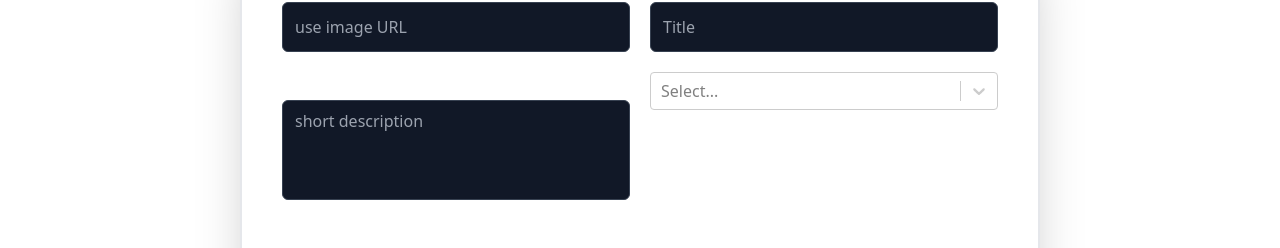
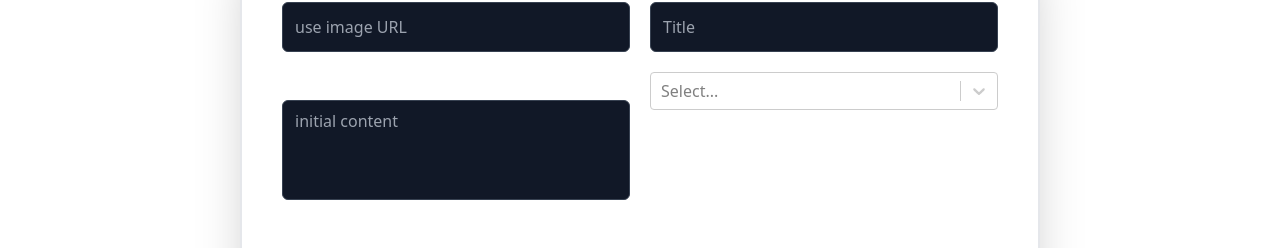
Before and after one commit to rijviislam/interactive-storytelling-platform, a React (Vite) app: page /add-story in a window 1280 px wide. Shown: the part 272-520 px from the top of the page. Built offline with nearby package versions, Linux system fonts and the light colour scheme; no server answers.

Commit message:
feat: added story details and path details page

```diff
--- a/src/Component/AddStory.jsx
+++ b/src/Component/AddStory.jsx
@@ -20,7 +20,7 @@ export default function AddStory() {
   const { data: allPath = [], isError } = useQuery({
     queryKey: ["allPath"],
     queryFn: async () => {
-      const result = await axios.get("http://localhost:5001/get-path");
+      const result = await axios.get("http://localhost:500/get-path");
       return result.data;
     },
   });
@@ -37,20 +37,19 @@ export default function AddStory() {
     formState: { errors },
   } = useForm();
   const onSubmit = (data) => {
-    const { image, title, category, storyDescription, email } = data;
+    const { image, title, initialContent, email } = data;
     const postedTime = new Date();
     const extractedObjects = selectedOptions.map((item) => item.object);
     const postData = {
       postedTime,
       image,
       title,
-      category,
-      storyDescription,
+      initialContent,
       email,
       options: extractedObjects,
     };
 
-    fetch(`http://localhost:5001/add-story`, {
+    fetch(`http://localhost:500/add-story`, {
       method: "POST",
       headers: {
         "content-type": "application/json",
@@ -130,21 +129,21 @@ export default function AddStory() {
               <div>
                 <div className="flex justify-between mb-2">
                   <label
-                    htmlFor="storyDescription"
+                    htmlFor="initialContent"
                     className="text-sm text-white"
                   >
-                    Story Description
+                    Initial Content
                   </label>
                 </div>
                 <textarea
-                  type="storyDescription"
-                  name="storyDescription"
-                  id="storyDescription"
-                  placeholder="short description"
+                  type="initialContent"
+                  name="initialContent"
+                  id="initialContent"
+                  placeholder="initial content"
                   className="w-full h-[100px] px-3 py-2 border rounded-md border-gray-700 dark:border-gray-300 bg-gray-900 dark:bg-gray-50 text-gray-100 dark:text-gray-800 outline-none resize-none"
-                  {...register("storyDescription", { required: true })}
+                  {...register("initialContent", { required: true })}
                 />
-                {errors.storyDescription && (
+                {errors.initialContent && (
                   <span className="text-red-500">This field is required</span>
                 )}
               </div>
--- a/src/Component/Path.jsx
+++ b/src/Component/Path.jsx
@@ -22,42 +22,11 @@ export default function Path() {
     },
   });
 
-  //   const handleDeletePath = (id) => {
-  //     fetch(`http://localhost:5001/path/${id}`)
-  //       .then((res) => res.json())
-  //       .then((path) => {
-  //         const matchingItems = myPath.filter(
-  //           (item) => item.parentId === path.parentId
-  //         );
-  //         const updateTheParentId = matchingItems.map((item) => {
-  //           if (item.parentId === path.parentId) {
-  //             return { ...item, parentId: "" };
-  //           }
-  //           return item;
-  //         });
-  //         fetch(`http://localhost:5001/path/${id}`, {
-  //           method: "DELETE",
-  //         })
-  //           .then((res) => res.json())
-  //           .then((data) => {
-  //             if (data.success) {
-  //               // Refetch paths to ensure UI is updated
-  //               console.log("DELETE");
-  //             } else {
-  //               console.error("Error deleting path:", data.message);
-  //             }
-  //           })
-  //           .catch((error) => console.error("Error:", error));
-  //       });
-  //   };
-
   const handleDeletePath = (id) => {
     fetch(`http://localhost:5001/path/${id}`)
       .then((res) => res.json())
       .then((path) => {
         const { parentId } = path;
-
-        // If the path has a parentId, update all matching items
         if (parentId) {
           const updatedItems = myPath.map((item) => {
             if (item.parentId === parentId) {
@@ -66,11 +35,9 @@ export default function Path() {
             return item;
           });
 
-          // Update the local state with the updated items
           setMyPath(updatedItems);
         }
 
-        // Proceed to delete the path
         return fetch(`http://localhost:5001/path/${id}`, {
           method: "DELETE",
         });
@@ -78,9 +45,7 @@ export default function Path() {
       .then((res) => res.json())
       .then((data) => {
         if (data.success) {
-          // Optionally, refetch data to ensure UI is updated
-          // Assuming you have a `refetch` function from react-query
-          refetch(); // Uncomment if using react-query or similar
+          refetch();
 
           console.log("Path deleted and UI updated");
         } else {
--- a/src/Component/StroyDetails.jsx
+++ b/src/Component/StroyDetails.jsx
@@ -1,19 +1,147 @@
+// import React, { useState } from "react";
+// import { useLoaderData, useNavigate } from "react-router-dom";
+
+// export default function StoryDetails() {
+//   const { category, image, title, storyDescription, options } = useLoaderData();
+//   const [selectedOption, setSelectedOption] = useState(null);
+//   const navigate = useNavigate();
+
+//   const handleOptionClick = (option) => {
+//     setSelectedOption(option);
+//   };
+
+//   const handleBackClick = () => {
+//     if (selectedOption) {
+//       setSelectedOption(null);
+//     } else {
+//       navigate(-1);
+//     }
+//   };
+
+//   return (
+//     <div className="flex items-center justify-center w-full h-full border-2 border-white">
+//       <div className="border-2 border-red-600 w-2/3">
+//         {selectedOption ? (
+//           // Render option details
+//           <div className="flex flex-col mx-10">
+//             <div className="flex justify-between m-5">
+//               <button
+//                 className="btn text-white bg-indigo-600 btn-xs"
+//                 onClick={handleBackClick}
+//               >
+//                 Back
+//               </button>
+//               <button className="btn text-white btn-xs bg-indigo-800">
+//                 Ananlyties
+//               </button>
+//             </div>
+//             <h4 className="text-2xl">Option Details</h4>
+//             <p className="text-lg font-semibold">
+//               Title: {selectedOption.title}
+//             </p>
+//             <p>Initial Content: {selectedOption.initialContent}</p>
+//             <p>
+//               Posted Time:{" "}
+//               {new Date(selectedOption.postedTime).toLocaleString()}
+//             </p>
+//             {/* Render more details from the option object */}
+//             {selectedOption.options && selectedOption.options.length > 0 && (
+//               <div>
+//                 <h5 className="text-lg">Sub-options:</h5>
+//                 {selectedOption.options.map((subOption, idx) => (
+//                   <p key={idx}>- {subOption}</p>
+//                 ))}
+//               </div>
+//             )}
+//           </div>
+//         ) : (
+//           // Render story details
+//           <div className="flex flex-col mx-10">
+//             <div className="flex justify-between m-5">
+//               <button
+//                 className="btn text-white bg-indigo-600 btn-xs"
+//                 onClick={handleBackClick}
+//               >
+//                 Back
+//               </button>
+//               <button className="btn text-white btn-xs bg-indigo-800">
+//                 Ananlyties
+//               </button>
+//             </div>
+//             <div className="flex items-center justify-center">
+//               <img src={image} alt="" className="w-[500px] rounded-2xl" />
+//             </div>
+//             <h2 className="text-3xl">{title}</h2>
+//             <h5 className="text-red-500">{category}</h5>
+//             <h4 className="text-2xl">Overview</h4>
+//             <p>{storyDescription}</p>
+//             <div className="flex flex-wrap gap-5">
+//               {options.map((option, idx) => (
+//                 <span
+//                   key={option._id}
+//                   className="cursor-pointer underline"
+//                   onClick={() => handleOptionClick(option)}
+//                 >
+//                    {option.title}
+//                 </span>
+//               ))}
+//             </div>
+//           </div>
+//         )}
+//       </div>
+//     </div>
+//   );
+// }
+
 import React from "react";
-import { useLoaderData } from "react-router-dom";
+import { useLoaderData, useNavigate, useParams } from "react-router-dom";
 
-export default function StroyDetails() {
-  const { category, image, title, storyDescription } = useLoaderData();
+export default function StoryDetails() {
+  const { id } = useParams();
+  const navigate = useNavigate();
+  const data = useLoaderData();
+  const pathData = useLoaderData();
+  console.log(data, id);
+  console.log("data", data);
+  const { image, title, initialContent, options } = data || {};
+  const { _id } = pathData || {};
+
+  const handleOptionClick = (optionId) => {
+    navigate(`/path/${optionId}`);
+  };
+  console.log(pathData);
   return (
     <div className="flex items-center justify-center w-full h-full border-2 border-white">
-      <div className="border-2 border-red-600 w-2/3">
-        <img src={image} alt="" />
-        <h2 className="text-3xl">{title}</h2>
-        <h5 className="text-red-500">{category}</h5>
-        <div>
-          <h4 className="text-2xl">Overview</h4>
-          <p>{storyDescription}</p>
+      <div className="border-2 border-red-600 w-2/3 h-screen">
+        <div className="flex justify-between m-5">
+          <button
+            className="btn text-white bg-indigo-600 btn-xs"
+            onClick={() => navigate(-1)}
+          >
+            Back
+          </button>
+          <button className="btn text-white btn-xs bg-indigo-800">
+            Analytics
+          </button>
         </div>
-        {/* ROUTING CATEGORY BUTTON HERE  */}
+        <div className="flex items-center justify-center">
+          <img src={image} alt="" className="w-[400px] h-[300px] rounded-2xl" />
+        </div>
+        <div className="flex flex-col mx-10">
+          <h2 className="text-3xl text-white">{title}</h2>
+          <p className="text-white">{initialContent}</p>
+          <div className="flex flex-wrap gap-5">
+            {options?.map((option, idx) => (
+              <span
+                key={option._id}
+                className="cursor-pointer underline text-white"
+                onClick={() => handleOptionClick(option._id)}
+              >
+                Option {idx + 1}: {option.title}
+              </span>
+            ))}
+          </div>
+        </div>
       </div>
     </div>
   );
--- a/src/Route/Route.jsx
+++ b/src/Route/Route.jsx
@@ -6,7 +6,7 @@ import EditPath from "../Component/EditPath";
 import Home from "../Component/Home";
 import MyStory from "../Component/MyStory";
 import Path from "../Component/Path";
-import StroyDetails from "../Component/StroyDetails";
+import StoryDetails from "../Component/StroyDetails";
 import UpdateStory from "../Component/UpdateStory";
 import Layout from "../Layout/Layout";
 import Login from "../Pages/Login/Login";
@@ -32,9 +32,16 @@ export const router = createBrowserRouter([
       },
       {
         path: "/story-details/:id",
-        element: <StroyDetails />,
-        loader: ({ params }) =>
-          fetch(`http://localhost:5001/story-details/${params.id}`),
+        element: <StoryDetails />,
+        loader: async ({ params }) =>
+          await fetch(`http://localhost:5001/story-details/${params.id}`),
+      },
+
+      {
+        path: "/path/:id",
+        element: <StoryDetails />,
+        loader: async ({ params }) =>
+          await fetch(`http://localhost:5001/path/${params.id}`),
       },
       {
         path: "/all-story",
```
